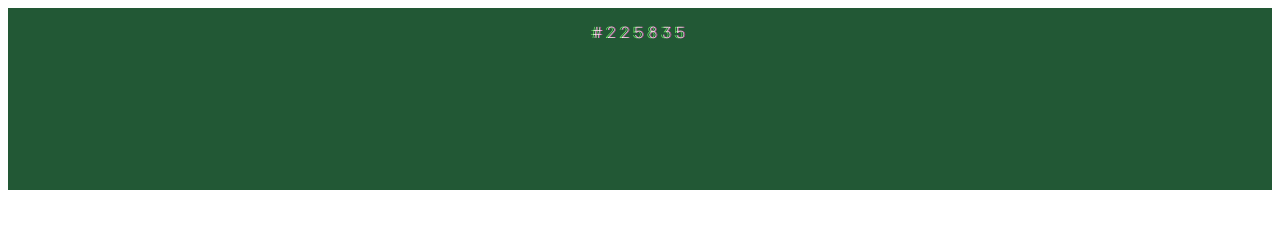
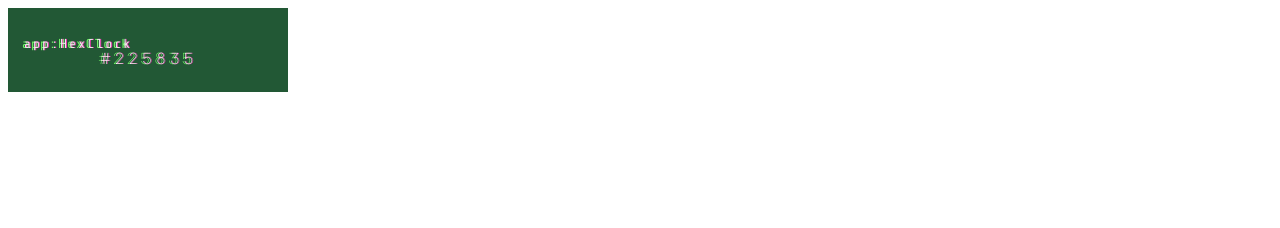
Before and after one commit to Sirius-33/a-hex-clock, a website: page pkg/src/html/index.html in a window 1280 px wide. Drawn offline with nearby package versions, Linux system fonts and the light colour scheme.

Commit message:
Add container header

```diff
--- a/pkg/src/css/hexClock.css
+++ b/pkg/src/css/hexClock.css
@@ -3,6 +3,7 @@
 
 /* Add a font of your choice - I went with Major Mono Display */
 @import url('https://fonts.googleapis.com/css2?family=Major+Mono+Display&display=swap');
+@import url('https://fonts.googleapis.com/css2?family=Share+Tech+Mono&display=swap');
 
 #hexClock {
   z-index: 1;
@@ -15,6 +16,18 @@
 
 #hexClock__container{
   z-index: -1000;
+  width: 15.5rem;
+  height: 3.25rem;
+}
+
+#hexClock__header {
+  width: 100%;
+  height: 0.8125rem;
+}
+
+#hexClock__txt {
+  font-family: 'Share Tech Mono', monospace;
+  font-size: 0.8125rem;
 }
 
 /* Flicker effect */
--- a/pkg/src/html/index.html
+++ b/pkg/src/html/index.html
@@ -10,6 +10,11 @@
 <body>
 
 <div id="hexClock__container">
+  <div id="hexClock__header">
+    <div id="hexClock__header--txt">
+      <p id="hexClock__txt">app:HexClock</p>
+    </div>
+  </div>
   <div id="hexClock"></div>
 </div>
 
```
